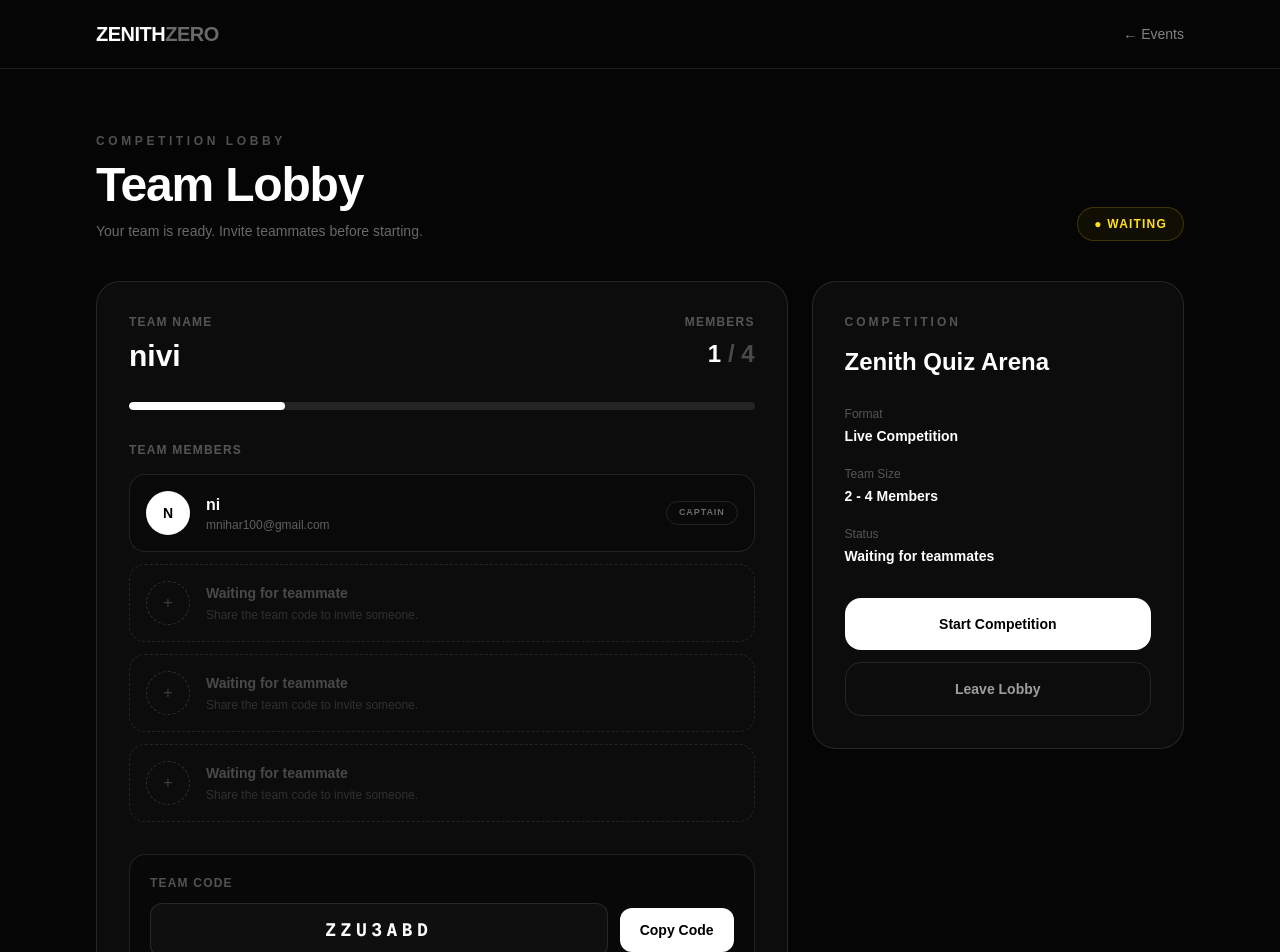
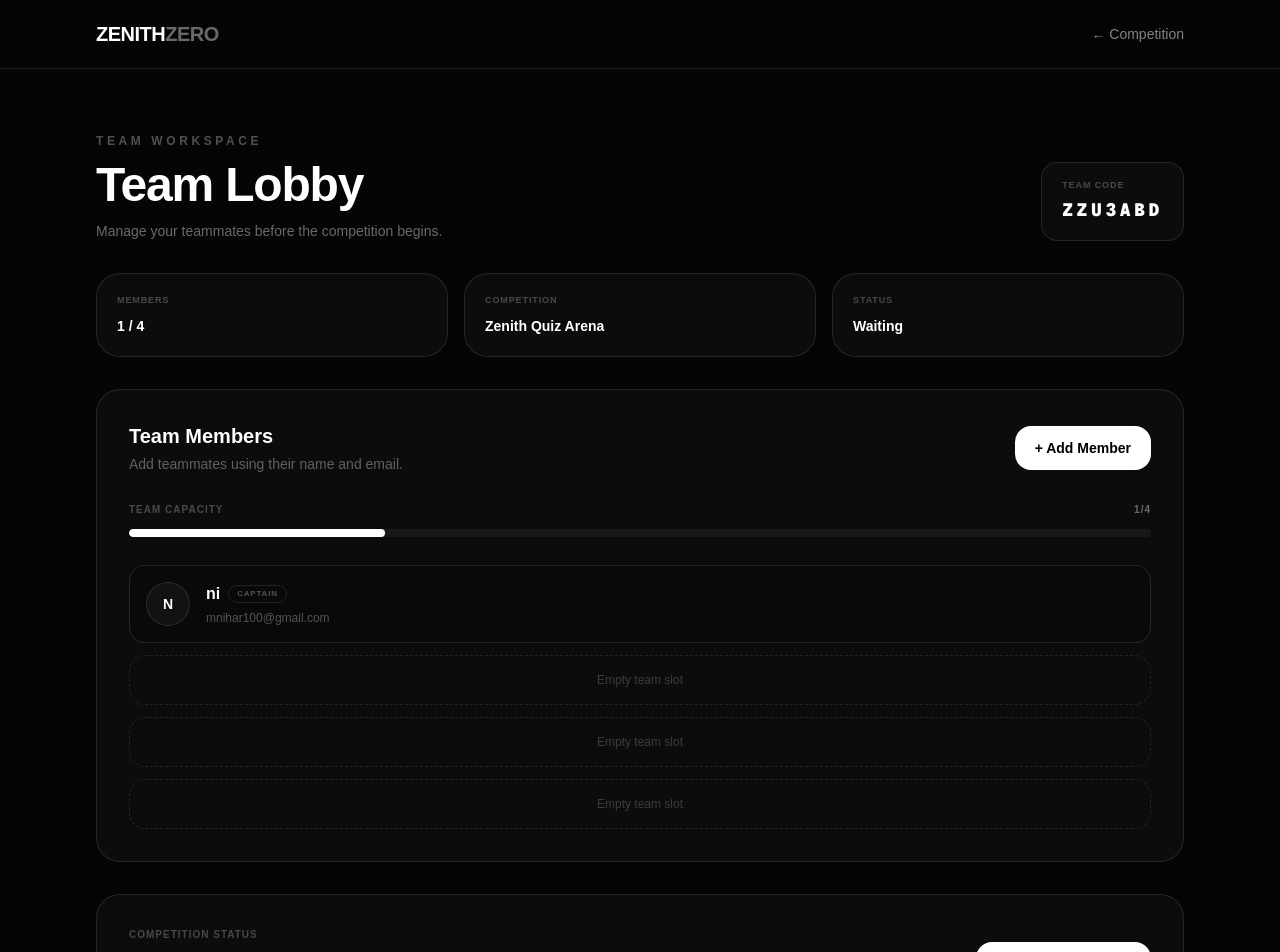
Before and after one commit to niharrai7/zenith-zero, a Next.js app: page /events/event/team in a window 1280 px wide. Shown: the top 952 px of the page. Built offline with nearby package versions, Linux system fonts and the light colour scheme.

Commit message:
feat: add team member management

```diff
--- a/app/events/event/team/page.js
+++ b/app/events/event/team/page.js
@@ -3,8 +3,9 @@
 import { useState } from "react";
 import Link from "next/link";
 
-const teamMembers = [
+const initialMembers = [
   {
+    id: 1,
     name: "ni",
     email: "mnihar100@gmail.com",
     role: "CAPTAIN",
@@ -12,27 +13,52 @@ const teamMembers = [
 ];
 
 export default function TeamLobbyPage() {
-  const [copied, setCopied] = useState(false);
+  const [members, setMembers] = useState(initialMembers);
+  const [name, setName] = useState("");
+  const [email, setEmail] = useState("");
+  const [showForm, setShowForm] = useState(false);
 
-  const teamCode = "ZZU3ABD";
   const maxMembers = 4;
 
-  const copyTeamCode = async () => {
-    try {
-      await navigator.clipboard.writeText(teamCode);
-      setCopied(true);
+  function addMember(e) {
+    e.preventDefault();
 
-      setTimeout(() => {
-        setCopied(false);
-      }, 2000);
-    } catch {
-      setCopied(false);
+    if (!name.trim() || !email.trim()) {
+      alert("Enter both name and email.");
+      return;
     }
-  };
+
+    if (members.length >= maxMembers) {
+      alert("Team is already full.");
+      return;
+    }
+
+    setMembers([
+      ...members,
+      {
+        id: Date.now(),
+        name: name.trim(),
+        email: email.trim(),
+        role: "MEMBER",
+      },
+    ]);
+
+    setName("");
+    setEmail("");
+    setShowForm(false);
+  }
+
+  function removeMember(id) {
+    setMembers(members.filter((member) => member.id !== id));
+  }
+
+  async function copyCode() {
+    await navigator.clipboard.writeText("ZZU3ABD");
+    alert("Team code copied!");
+  }
 
   return (
     <main className="min-h-screen bg-[#050505] text-white">
-      {/* Navigation */}
       <nav className="border-b border-white/10">
         <div className="mx-auto flex max-w-6xl items-center justify-between px-5 py-5 sm:px-8">
           <Link
@@ -43,10 +69,10 @@ export default function TeamLobbyPage() {
           </Link>
 
           <Link
-            href="/events"
+            href="/events/event"
             className="text-sm text-white/50 transition hover:text-white"
           >
-            ← Events
+            ← Competition
           </Link>
         </div>
       </nav>
@@ -56,7 +82,7 @@ export default function TeamLobbyPage() {
         <div className="flex flex-col justify-between gap-6 md:flex-row md:items-end">
           <div>
             <p className="text-xs font-bold uppercase tracking-[0.3em] text-white/30">
-              Competition Lobby
+              Team Workspace
             </p>
 
             <h1 className="mt-3 text-4xl font-black tracking-tight sm:text-5xl">
@@ -64,175 +90,225 @@ export default function TeamLobbyPage() {
             </h1>
 
             <p className="mt-3 text-sm text-white/40">
-              Your team is ready. Invite teammates before starting.
+              Manage your teammates before the competition begins.
             </p>
           </div>
 
-          <span className="w-fit rounded-full border border-yellow-400/20 bg-yellow-400/5 px-4 py-2 text-xs font-bold uppercase tracking-widest text-yellow-300">
-            ● Waiting
-          </span>
-        </div>
-
-        <div className="mt-10 grid gap-6 lg:grid-cols-[1.3fr_0.7fr]">
-          {/* Main team card */}
-          <div className="rounded-3xl border border-white/10 bg-white/[0.03] p-6 sm:p-8">
-            <div className="flex flex-col justify-between gap-6 sm:flex-row sm:items-start">
-              <div>
-                <p className="text-xs font-bold uppercase tracking-widest text-white/30">
-                  Team Name
+          <div className="rounded-2xl border border-white/10 bg-white/[0.03] px-5 py-4">
+            <p className="text-[9px] font-bold uppercase tracking-widest text-white/25">
+              Team Code
             </p>
 
-                <h2 className="mt-2 text-3xl font-bold">
-                  nivi
-                </h2>
-              </div>
-
-              <div className="sm:text-right">
-                <p className="text-xs font-bold uppercase tracking-widest text-white/30">
-                  Members
-                </p>
-
-                <p className="mt-2 text-2xl font-black">
-                  {teamMembers.length}
-                  <span className="text-white/25"> / {maxMembers}</span>
-                </p>
+            <button
+              onClick={copyCode}
+              className="mt-1 font-mono text-lg font-black tracking-[0.2em] transition hover:text-white/60"
+            >
+              ZZU3ABD
+            </button>
           </div>
         </div>
 
-            {/* Progress */}
-            <div className="mt-7 h-2 overflow-hidden rounded-full bg-white/10">
-              <div
-                className="h-full rounded-full bg-white transition-all"
-                style={{
-                  width: `${(teamMembers.length / maxMembers) * 100}%`,
-                }}
+        {/* Team Overview */}
+        <div className="mt-8 grid gap-4 sm:grid-cols-3">
+          <Stat
+            label="Members"
+            value={`${members.length} / ${maxMembers}`}
+          />
+
+          <Stat
+            label="Competition"
+            value="Zenith Quiz Arena"
+          />
+
+          <Stat
+            label="Status"
+            value="Waiting"
           />
         </div>
 
         {/* Members */}
-            <div className="mt-8">
-              <p className="text-xs font-bold uppercase tracking-widest text-white/30">
+        <section className="mt-8 rounded-3xl border border-white/10 bg-white/[0.03] p-5 sm:p-8">
+          <div className="flex flex-col justify-between gap-4 sm:flex-row sm:items-center">
+            <div>
+              <h2 className="text-xl font-bold">
                 Team Members
+              </h2>
+
+              <p className="mt-1 text-sm text-white/35">
+                Add teammates using their name and email.
               </p>
+            </div>
 
-              <div className="mt-4 space-y-3">
-                {teamMembers.map((member) => (
+            <button
+              onClick={() => setShowForm(!showForm)}
+              disabled={members.length >= maxMembers}
+              className="rounded-2xl bg-white px-5 py-3 text-sm font-bold text-black transition hover:bg-white/90 disabled:cursor-not-allowed disabled:opacity-40"
+            >
+              {showForm ? "Close" : "+ Add Member"}
+            </button>
+          </div>
+
+          {/* Add Member */}
+          {showForm && (
+            <form
+              onSubmit={addMember}
+              className="mt-6 rounded-2xl border border-white/10 bg-black/20 p-5"
+            >
+              <div className="grid gap-4 md:grid-cols-2">
+                <input
+                  value={name}
+                  onChange={(e) => setName(e.target.value)}
+                  placeholder="Member name"
+                  className="rounded-2xl border border-white/10 bg-black/30 px-4 py-3.5 text-sm outline-none placeholder:text-white/20 focus:border-white/30"
+                />
+
+                <input
+                  type="email"
+                  value={email}
+                  onChange={(e) => setEmail(e.target.value)}
+                  placeholder="Member email"
+                  className="rounded-2xl border border-white/10 bg-black/30 px-4 py-3.5 text-sm outline-none placeholder:text-white/20 focus:border-white/30"
+                />
+              </div>
+
+              <div className="mt-4 flex justify-end">
+                <button
+                  type="submit"
+                  className="rounded-2xl bg-white px-5 py-3 text-sm font-bold text-black"
+                >
+                  Add to Team
+                </button>
+              </div>
+            </form>
+          )}
+
+          {/* Progress */}
+          <div className="mt-7">
+            <div className="flex justify-between text-[10px] font-bold uppercase tracking-widest">
+              <span className="text-white/25">
+                Team Capacity
+              </span>
+
+              <span className="text-white/40">
+                {members.length}/{maxMembers}
+              </span>
+            </div>
+
+            <div className="mt-3 h-2 overflow-hidden rounded-full bg-white/5">
               <div
-                    key={member.email}
-                    className="flex items-center justify-between rounded-2xl border border-white/10 bg-black/20 p-4"
+                className="h-full rounded-full bg-white transition-all"
+                style={{
+                  width: `${(members.length / maxMembers) * 100}%`,
+                }}
+              />
+            </div>
+          </div>
+
+          {/* Member List */}
+          <div className="mt-7 space-y-3">
+            {members.map((member) => (
+              <div
+                key={member.id}
+                className="flex flex-col gap-4 rounded-2xl border border-white/10 bg-black/20 p-4 sm:flex-row sm:items-center sm:justify-between"
               >
-                    <div className="flex min-w-0 items-center gap-4">
-                      <div className="flex h-11 w-11 shrink-0 items-center justify-center rounded-full bg-white text-sm font-black text-black">
+                <div className="flex items-center gap-4">
+                  <div className="flex h-11 w-11 items-center justify-center rounded-full border border-white/10 bg-white/[0.04] text-sm font-black">
                     {member.name.charAt(0).toUpperCase()}
                   </div>
 
-                      <div className="min-w-0">
+                  <div>
+                    <div className="flex flex-wrap items-center gap-2">
                       <p className="font-semibold">
                         {member.name}
                       </p>
 
-                        <p className="truncate text-xs text-white/35">
+                      <span className="rounded-full border border-white/10 px-2 py-0.5 text-[8px] font-bold tracking-widest text-white/30">
+                        {member.role}
+                      </span>
+                    </div>
+
+                    <p className="mt-1 text-xs text-white/30">
                       {member.email}
                     </p>
                   </div>
                 </div>
 
-                    <span className="hidden rounded-full border border-white/10 px-3 py-1 text-[9px] font-bold tracking-widest text-white/40 sm:block">
-                      {member.role}
-                    </span>
+                {member.role !== "CAPTAIN" && (
+                  <button
+                    onClick={() => removeMember(member.id)}
+                    className="w-fit text-xs font-semibold text-red-400/60 transition hover:text-red-400"
+                  >
+                    Remove
+                  </button>
+                )}
               </div>
             ))}
 
-                {/* Empty slots */}
             {Array.from({
-                  length: maxMembers - teamMembers.length,
+              length: maxMembers - members.length,
             }).map((_, index) => (
               <div
-                    key={index}
-                    className="flex items-center gap-4 rounded-2xl border border-dashed border-white/10 p-4"
+                key={`empty-${index}`}
+                className="rounded-2xl border border-dashed border-white/10 p-4 text-center text-xs text-white/20"
               >
-                    <div className="flex h-11 w-11 items-center justify-center rounded-full border border-dashed border-white/15 text-white/20">
-                      +
-                    </div>
-
-                    <div>
-                      <p className="text-sm font-semibold text-white/25">
-                        Waiting for teammate
-                      </p>
-
-                      <p className="mt-1 text-xs text-white/15">
-                        Share the team code to invite someone.
-                      </p>
-                    </div>
+                Empty team slot
               </div>
             ))}
           </div>
-            </div>
+        </section>
 
-            {/* Team code */}
-            <div className="mt-8 rounded-2xl border border-white/10 bg-black/30 p-5">
-              <p className="text-xs font-bold uppercase tracking-widest text-white/30">
-                Team Code
+        {/* Competition Status */}
+        <div className="mt-8 rounded-3xl border border-white/10 bg-white/[0.03] p-6 sm:p-8">
+          <div className="flex flex-col justify-between gap-5 md:flex-row md:items-center">
+            <div>
+              <p className="text-[10px] font-bold uppercase tracking-widest text-white/25">
+                Competition Status
               </p>
 
-              <div className="mt-3 flex flex-col gap-3 sm:flex-row sm:items-center">
-                <div className="flex-1 rounded-xl border border-white/10 bg-white/[0.03] px-4 py-3 text-center font-mono text-lg font-bold tracking-[0.25em]">
-                  {teamCode}
-                </div>
-
-                <button
-                  onClick={copyTeamCode}
-                  className="rounded-xl bg-white px-5 py-3 text-sm font-bold text-black transition hover:bg-white/90"
-                >
-                  {copied ? "Copied!" : "Copy Code"}
-                </button>
-              </div>
-            </div>
-          </div>
-
-          {/* Competition details */}
-          <aside className="h-fit rounded-3xl border border-white/10 bg-white/[0.03] p-6 sm:p-8">
-            <p className="text-xs font-bold uppercase tracking-[0.25em] text-white/30">
-              Competition
-            </p>
-
-            <h2 className="mt-4 text-2xl font-bold">
-              Zenith Quiz Arena
+              <h2 className="mt-2 text-xl font-bold">
+                Waiting for competition
               </h2>
 
-            <div className="mt-7 space-y-5">
-              <Detail label="Format" value="Live Competition" />
-              <Detail label="Team Size" value="2 - 4 Members" />
-              <Detail label="Status" value="Waiting for teammates" />
+              <p className="mt-2 text-sm text-white/35">
+                Make sure your team is ready before the organizer starts
+                the competition.
+              </p>
             </div>
 
             <button
               onClick={() =>
-                alert("Waiting for all required teammates to join.")
+                alert("Competition started for your team!")
               }
-              className="mt-8 w-full rounded-2xl bg-white px-5 py-4 text-sm font-bold text-black transition hover:bg-white/90"
+              className="w-fit rounded-2xl bg-white px-5 py-3.5 text-sm font-bold text-black transition hover:bg-white/90"
             >
-              Start Competition
+              Start Competition →
             </button>
+          </div>
+        </div>
 
+        <div className="mt-6">
           <Link
-              href="/events"
-              className="mt-3 flex w-full items-center justify-center rounded-2xl border border-white/10 px-5 py-4 text-sm font-semibold text-white/60 transition hover:bg-white/5 hover:text-white"
+            href="/events/event"
+            className="text-sm text-white/30 transition hover:text-white"
           >
-              Leave Lobby
+            ← Back to event details
           </Link>
-          </aside>
         </div>
       </section>
     </main>
   );
 }
 
-function Detail({ label, value }) {
+function Stat({ label, value }) {
   return (
-    <div>
-      <p className="text-xs text-white/30">{label}</p>
-      <p className="mt-1 text-sm font-semibold">{value}</p>
+    <div className="rounded-3xl border border-white/10 bg-white/[0.03] p-5">
+      <p className="text-[9px] font-bold uppercase tracking-widest text-white/25">
+        {label}
+      </p>
+
+      <p className="mt-2 truncate text-sm font-bold">
+        {value}
+      </p>
     </div>
   );
 }
```
Lines whose indentation alone changed are shown as unchanged.
